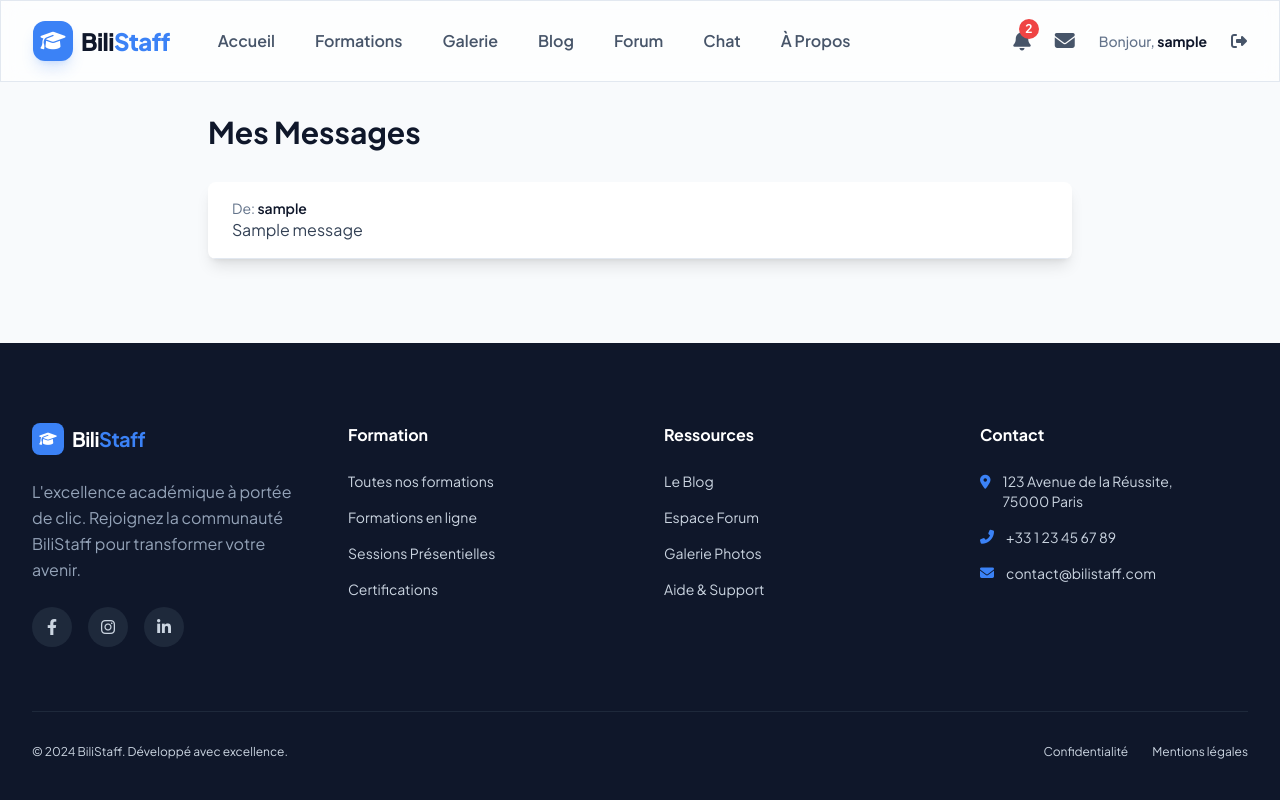
After one commit to chadrackmbupiokajess/bilistaff, a Django app: page /messages/ in a window 1280 px wide. The commit adds this page. Run offline with Django 5.2, Linux system fonts and the light colour scheme; a user stored in the database is signed in; tables that the repository leaves empty hold one stand-in row (values such as "Sample post"); some libraries are stand-ins or nearby versions.

Commit message:
Ajout message

```diff
--- /dev/null
+++ b/biliapp/context_processors.py
@@ -0,0 +1,23 @@
+from .models import Message # Importez le modèle Message
+# from .models import Notification # Supposons que vous ayez un modèle Notification
+
+def notification_and_message_counts(request):
+    notification_count = 0
+    message_count = 0
+
+    if request.user.is_authenticated:
+        # Pour les notifications, nous laissons une valeur factice pour l'instant
+        # car nous n'avons pas encore de modèle Notification réel.
+        notification_count = 2 # Exemple: 2 notifications non lues
+
+        # Récupération du nombre de messages non lus pour l'utilisateur connecté
+        try:
+            message_count = Message.objects.filter(recipient=request.user, read=False).count()
+        except Exception:
+            # En cas d'erreur (par exemple, si la table n'est pas encore prête), on retourne 0
+            message_count = 0
+
+    return {
+        'notification_count': notification_count,
+        'message_count': message_count,
+    }
--- a/biliapp/views.py
+++ b/biliapp/views.py
@@ -3,7 +3,7 @@ from django.contrib.auth import login, authenticate, logout
 from django.contrib.auth.forms import UserCreationForm, AuthenticationForm
 from django.contrib.auth.decorators import login_required
 from django.contrib import messages
-from .models import Categorie, Formation, Blog, Galerie, ForumSujet, ForumMessage, InscriptionFormation, ChatMessage
+from .models import Categorie, Formation, Blog, Galerie, ForumSujet, ForumMessage, InscriptionFormation, ChatMessage, Message # Importez le modèle Message
 
 def home(request):
     recent_formations = Formation.objects.all().order_by('-date_creation')[:3]
@@ -122,3 +122,30 @@ def deconnexion(request):
 
 def a_propos(request):
     return render(request, 'a_propos.html')
+
+@login_required
+def notifications_view(request):
+    # Ici, tu récupérerais les vraies notifications pour l'utilisateur
+    # Pour l'exemple, nous allons simuler quelques notifications
+    notifications = [
+        {'id': 1, 'message': 'Nouvelle formation disponible : Python Avancé', 'read': False},
+        {'id': 2, 'message': 'Votre inscription à "Django pour débutants" a été validée.', 'read': True},
+        {'id': 3, 'message': 'Quelqu\'un a répondu à votre sujet sur le forum.', 'read': False},
+    ]
+
+    # Compte les notifications non lues
+    notification_count = sum(1 for n in notifications if not n['read'])
+
+    return render(request, 'notifications.html', {
+        'notifications': notifications,
+        'notification_count': notification_count
+    })
+
+@login_required
+def messages_view(request):
+    # Récupère tous les messages où l'utilisateur connecté est le destinataire
+    messages_list = Message.objects.filter(recipient=request.user).order_by('-timestamp')
+
+    return render(request, 'messages.html', {
+        'messages_list': messages_list,
+    })
--- a/bilistaff/settings.py
+++ b/bilistaff/settings.py
@@ -60,9 +60,11 @@ TEMPLATES = [
         'APP_DIRS': True,
         'OPTIONS': {
             'context_processors': [
+                'django.template.context_processors.debug',
                 'django.template.context_processors.request',
                 'django.contrib.auth.context_processors.auth',
                 'django.contrib.messages.context_processors.messages',
+                'biliapp.context_processors.notification_and_message_counts', # <-- Mis à jour ici
             ],
         },
     },
--- a/bilistaff/urls.py
+++ b/bilistaff/urls.py
@@ -18,7 +18,9 @@ urlpatterns = [
     path('deconnexion/', views.deconnexion, name='deconnexion'),
     path('forum/', views.forum, name='forum'),
     path('forum/<int:pk>/', views.forum_detail, name='forum_detail'),
-    path('chat/', views.chat_view, name='chat'), # Nouvelle URL pour le chat
+    path('chat/', views.chat_view, name='chat'),
+    path('notifications/', views.notifications_view, name='notifications'),
+    path('messages/', views.messages_view, name='messages'), # Nouvelle URL pour les messages
 ]
 
 if settings.DEBUG:
--- a/templates/base.html
+++ b/templates/base.html
@@ -62,6 +62,22 @@
                 </div>
                 <div class="hidden lg:flex items-center space-x-6">
                     {% if user.is_authenticated %}
+                        <a href="{% url 'notifications' %}" class="relative text-slate-600 hover:text-accent transition-colors">
+                            <i class="fas fa-bell text-xl"></i>
+                            {% if notification_count > 0 %}
+                                <span class="absolute -top-2 -right-2 bg-red-500 text-white text-xs font-bold rounded-full h-5 w-5 flex items-center justify-center">
+                                    {{ notification_count }}
+                                </span>
+                            {% endif %}
+                        </a>
+                        <a href="{% url 'messages' %}" class="relative text-slate-600 hover:text-accent transition-colors">
+                            <i class="fas fa-envelope text-xl"></i>
+                            {% if message_count > 0 %}
+                                <span class="absolute -top-2 -right-2 bg-red-500 text-white text-xs font-bold rounded-full h-5 w-5 flex items-center justify-center">
+                                    {{ message_count }}
+                                </span>
+                            {% endif %}
+                        </a>
                         <span class="text-sm font-medium text-slate-500">Bonjour, <span class="text-primary font-bold">{{ user.username }}</span></span>
                         <a href="{% url 'deconnexion' %}" class="text-slate-600 hover:text-red-500 transition-colors"><i class="fas fa-sign-out-alt"></i></a>
                     {% else %}
@@ -69,8 +85,30 @@
                         <a href="{% url 'inscription' %}" class="bg-primary text-white px-6 py-3 rounded-2xl font-bold hover:bg-slate-800 transition-all shadow-xl shadow-slate-900/10">S'inscrire</a>
                     {% endif %}
                 </div>
-                <!-- Mobile menu button -->
+                <!-- Mobile menu button and icons -->
                 <div class="-mr-2 flex items-center lg:hidden">
+                    {% if user.is_authenticated %}
+                        <a href="{% url 'notifications' %}" class="text-slate-600 hover:text-accent transition-colors p-2 rounded-md">
+                            <div class="relative inline-block"> {# Conteneur relatif pour l'icône et le compteur #}
+                                <i class="fas fa-bell h-6 w-6"></i>
+                                {% if notification_count > 0 %}
+                                    <span class="absolute -top-1 -right-1 bg-red-500 text-white text-xs font-bold rounded-full h-4 w-4 flex items-center justify-center">
+                                        {{ notification_count }}
+                                    </span>
+                                {% endif %}
+                            </div>
+                        </a>
+                        <a href="{% url 'messages' %}" class="text-slate-600 hover:text-accent transition-colors p-2 rounded-md">
+                            <div class="relative inline-block"> {# Conteneur relatif pour l'icône et le compteur #}
+                                <i class="fas fa-envelope h-6 w-6"></i>
+                                {% if message_count > 0 %}
+                                    <span class="absolute -top-1 -right-1 bg-red-500 text-white text-xs font-bold rounded-full h-4 w-4 flex items-center justify-center">
+                                        {{ message_count }}
+                                    </span>
+                                {% endif %}
+                            </div>
+                        </a>
+                    {% endif %}
                     <button type="button" id="mobile-menu-button" class="inline-flex items-center justify-center p-2 rounded-md text-slate-400 hover:text-primary hover:bg-slate-100 focus:outline-none focus:ring-2 focus:ring-inset focus:ring-accent" aria-controls="mobile-menu" aria-expanded="false">
                         <span class="sr-only">Open main menu</span>
                         <i class="fas fa-bars h-6 w-6"></i>
@@ -87,10 +125,10 @@
                 <a href="{% url 'galerie' %}" class="text-slate-600 hover:bg-slate-50 hover:text-primary block px-3 py-2 rounded-md text-base font-medium">Galerie</a>
                 <a href="{% url 'blog' %}" class="text-slate-600 hover:bg-slate-50 hover:text-primary block px-3 py-2 rounded-md text-base font-medium">Blog</a>
                 {% if user.is_authenticated %}
-                <a href="{% url 'forum' %}" class="text-slate-600 hover:bg-slate-50 hover:text-primary block px-3 py-2 rounded-md text-base font-medium">Forum</a>
-                <a href="{% url 'chat' %}" class="text-slate-600 hover:bg-slate-50 hover:text-primary block px-3 py-2 rounded-md text-base font-medium">Chat</a>
+                <a href="{% url 'forum' %}" class="text-slate-600 hover:text-accent font-semibold transition-colors">Forum</a>
+                <a href="{% url 'chat' %}" class="text-slate-600 hover:text-accent font-semibold transition-colors">Chat</a>
                 {% endif %}
-                <a href="{% url 'a_propos' %}" class="text-slate-600 hover:bg-slate-50 hover:text-primary block px-3 py-2 rounded-md text-base font-medium">À Propos</a>
+                <a href="{% url 'a_propos' %}" class="text-slate-600 hover:text-accent font-semibold transition-colors">À Propos</a>
             </div>
             <div class="pt-4 pb-3 border-t border-slate-200">
                 {% if user.is_authenticated %}
@@ -104,6 +142,12 @@
                     </div>
                 </div>
                 <div class="mt-3 px-2 space-y-1">
+                    <a href="{% url 'notifications' %}" class="block px-3 py-2 rounded-md text-base font-medium text-slate-600 hover:bg-slate-50 hover:text-primary">
+                        Notifications
+                    </a>
+                    <a href="{% url 'messages' %}" class="block px-3 py-2 rounded-md text-base font-medium text-slate-600 hover:bg-slate-50 hover:hover:text-primary">
+                        Messages
+                    </a>
                     <a href="{% url 'deconnexion' %}" class="block px-3 py-2 rounded-md text-base font-medium text-slate-600 hover:bg-slate-50 hover:text-primary">Déconnexion</a>
                 </div>
                 {% else %}
--- /dev/null
+++ b/templates/messages.html
@@ -0,0 +1,44 @@
+{% extends 'base.html' %}
+
+{% block title %}Mes Messages{% endblock %}
+
+{% block content %}
+<div class="max-w-4xl mx-auto px-4 py-8">
+    <h1 class="text-3xl font-bold text-primary mb-8">Mes Messages</h1>
+
+    {% if messages_list %}
+        <div class="bg-white shadow-lg rounded-lg overflow-hidden">
+            <ul>
+                {% for message in messages_list %}
+                    <li class="px-6 py-4 border-b border-slate-200 {% if not message.read %}bg-blue-50{% endif %}">
+                        <div class="flex items-center justify-between">
+                            <div>
+                                <p class="text-sm text-slate-500">De: <span class="font-semibold text-primary">{{ message.sender }}</span></p>
+                                <p class="text-slate-700 {% if not message.read %}font-semibold{% endif %}">
+                                    {% if not message.read %}
+                                        <span class="inline-block w-2 h-2 mr-2 bg-accent rounded-full"></span>
+                                    {% endif %}
+                                    {{ message.subject }}
+                                </p>
+                            </div>
+                            <span class="text-sm text-slate-500">
+                                <!-- Optionnel: ajouter une date/heure de message ici -->
+                            </span>
+                        </div>
+                        {% if not message.read %}
+                            <div class="mt-2 text-right">
+                                <a href="#" class="text-accent hover:underline text-sm">Marquer comme lu</a>
+                            </div>
+                        {% endif %}
+                    </li>
+                {% endfor %}
+            </ul>
+        </div>
+    {% else %}
+        <div class="bg-white shadow-lg rounded-lg p-8 text-center">
+            <p class="text-slate-600 text-lg">Vous n'avez aucun message pour le moment.</p>
+            <i class="fas fa-envelope-open-text text-6xl text-slate-300 mt-6"></i>
+        </div>
+    {% endif %}
+</div>
+{% endblock %}
```
Also changed, not shown: biliapp/admin.py (+16 -1 lines), biliapp/models.py (+14 -0 lines), templates/notifications.html (added, +41 -0 lines), templates/registration/inscription.html (+11 -11 lines), biliapp/migrations/0005_message.py (added).
